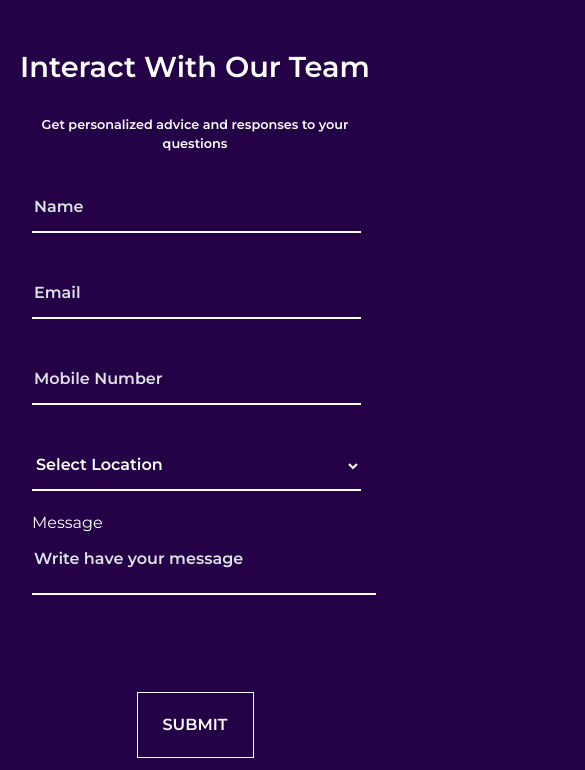
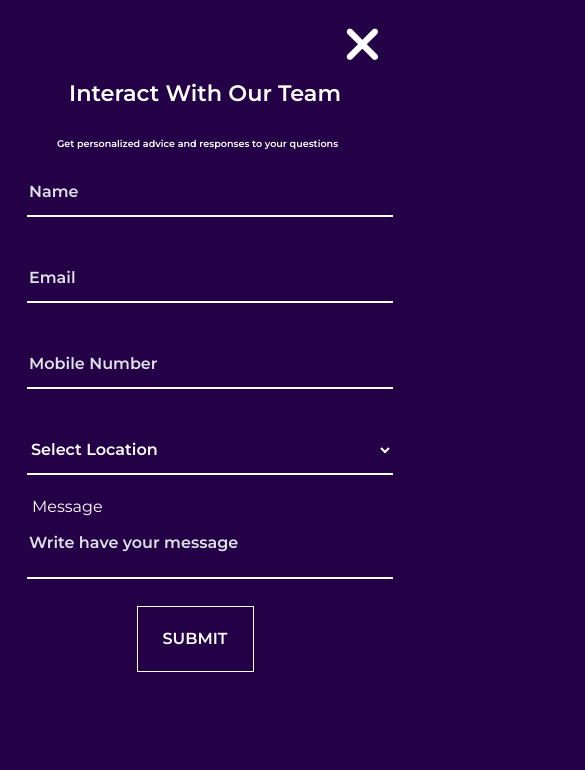
Before and after one commit to Rishi-CloudIn/LogIn-page, a plain HTML site: page index.html in a window 390 px wide. Shown: the top 770 px of the page, 585 px wide, since content can reach past the window. Drawn offline with nearby package versions, Linux system fonts and the light colour scheme.

Commit message:
responsive changes

```diff
--- a/index.css
+++ b/index.css
@@ -8,14 +8,14 @@
 
 .login-div {
   vertical-align: center;
-  position: relative;
 }
 
 i {
   position: absolute;
   top: .3rem;
-  left: 90rem;
+  right: -5rem;
   font-size: 50px;
+  z-index: 1;
 }
 
 .login-h1{
@@ -48,6 +48,7 @@ i {
 .login-form {
   width: 60%;
   margin: 40px auto;
+  position: relative;
 }
 
 .button {
@@ -68,31 +69,85 @@ i {
   transition: 0.3s;
 }
 
-/* .dropdown {
-  width: 150px;
-	padding: 2px;
-	background-image: url(); /* replace with anything */
-	/* background-repeat: no-repeat;
-	background-position: 98% center;
-}  */
-
 textarea {
   resize: none;
-  width: 94% !important;
+  width: 90% !important;
 }
+
+/* responsive 1200px */
 
 @media only screen and (max-width: 1200px) {
   .login-form {
   width: 90%;
   margin: 0 auto;
 }
+.input {
+  margin-left: 20px;
 }
 
+.message-label{
+  margin-left: 20px;
+  margin-bottom: 20px;
+}
+
+i {
+  position: absolute;
+  margin-top: 20px;
+  top: -3rem;
+  right: -1rem;
+  font-size: 50px;
+  z-index: 1;
+}
+}
+
+
+
+@media only screen and (max-width: 715px) {
+  .login-form {
+  width: 90%;
+  margin: 0 auto;
+}
+
+i {
+  position: absolute;
+  margin-top: 20px;
+  top: -3rem;
+  right: 0rem;
+  font-size: 50px;
+  z-index: 1;
+}
+
+
+}
+
+/* responsive 576px */
+
 @media only screen and (max-width: 576px) {
-  .login-form {
+
+  .login-div{
+    margin-top: 80px;
+  }
+
+.login-form {
   width: 100%;
   margin: 0 auto;
+  margin-top: 60px;
+}
+
+.login-h1{
+  text-align: center;
+  margin-top: 50px;
+  margin-left: 20px;
+  font-size: 1.4rem;
+  font-weight: 600;
+}
+
+.login-p {
+  text-align: center;
   margin-top: 30px;
+  margin-left: 5px;
+  font-size: .6rem;
+  font-weight: 600;
 }
 
 .input{
@@ -100,13 +155,38 @@ textarea {
   border-width: 0 0 2px;
   border-color: #fff;
   background-color: #240046;
-  width: 90%;
+  width: 100%;
   margin-bottom: 20px;
-  margin-left: 20px;
+  margin-left: 15px;
 }
 
-.massage-label{
+.message-label{
   margin: 0 0 10px 20px;
 }
 
+i {
+  position: absolute;
+  margin-top:-13px;
+  top: -3rem;
+  right: -0rem;
+  font-size: 50px;
+  z-index: 1;
 }
+
+textarea {
+  resize: none;
+  width: 100% !important;
+}
+
+.button {
+  width: 30%;
+  margin: 0px auto;
+  /* margin-top: 70px; */
+  padding: 20px;
+  border: 1px solid #ffffff ;
+  color: #ffffff;
+  font-size: 1rem;
+  text-transform: uppercase;
+  font-weight: 600;
+}
+}
--- a/index.html
+++ b/index.html
@@ -10,18 +10,20 @@
   <link href="https://cdn.jsdelivr.net/npm/bootstrap@5.2.0/dist/css/bootstrap.min.css" rel="stylesheet" integrity="sha384-gH2yIJqKdNHPEq0n4Mqa/HGKIhSkIHeL5AyhkYV8i59U5AR6csBvApHHNl/vI1Bx" crossorigin="anonymous">
   <link rel="stylesheet" href="./index.css">
 
-  <title>Login Page</title>
+  <title>Contactors</title>
 </head>
 <body>
 
   <div class="container-fluid login-div">
-    <h1 class="login-h1">Interact With Our Team</h1>
-    <p class="login-p">Get personalized advice and responses to your questions</p>
 
-    <i class="fa-solid fa-xmark"></i>
+
     <form class="login-form">
+       <h1 class="login-h1">Interact With Our Team</h1>
+      <p class="login-p">Get personalized advice and responses to your questions</p>
+      <i class="fa-solid fa-xmark"></i>
+
       <div class="row">
-        <!-- <div class=""> -->
+
           <div class="mb-3 col-sm-6 col-12 name-input">
             <input
             type="text"
@@ -52,13 +54,13 @@
               </select>
           </div>
 
-          <label class="massage-label">Message</label>
+          <label class="message-label">Message</label>
           <div class="col-sm-12 col-12 message-input ">
            <textarea type="text" class="input" placeholder="Write have your message"></textarea>
           </div>
 
           <button class="button">Submit</button>
-        <!-- </div> -->
+
       </div>
     </form>
   </div>
```
